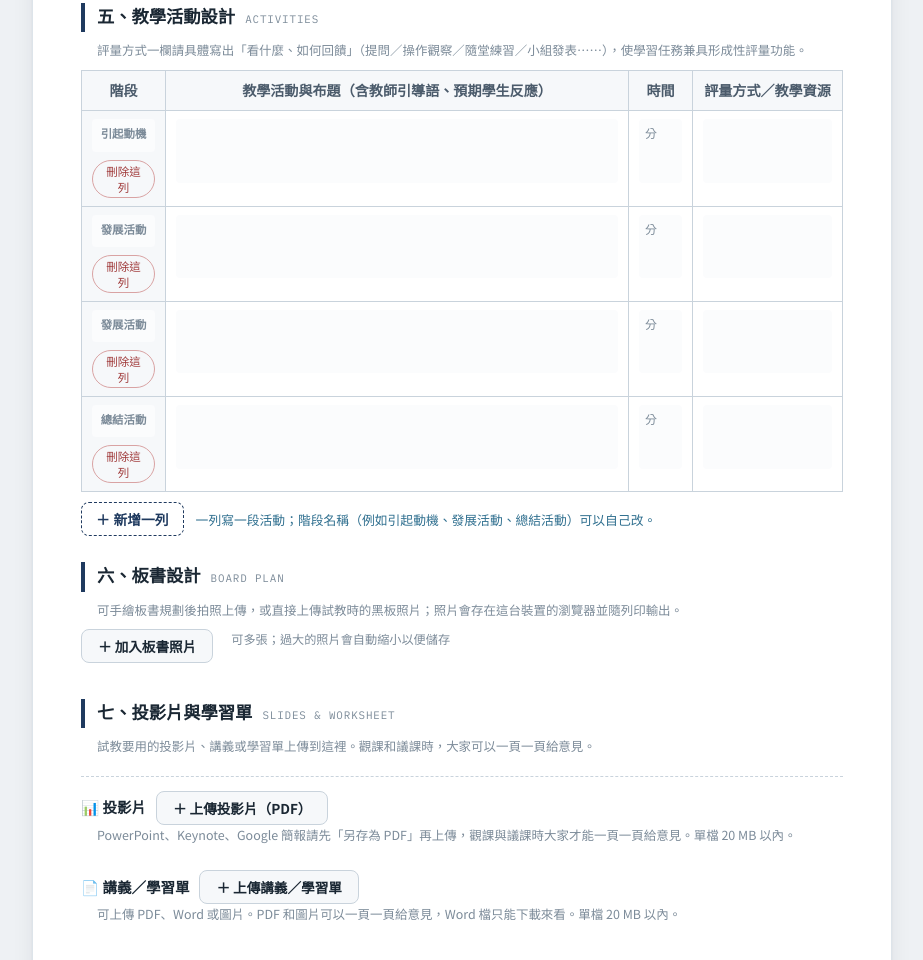
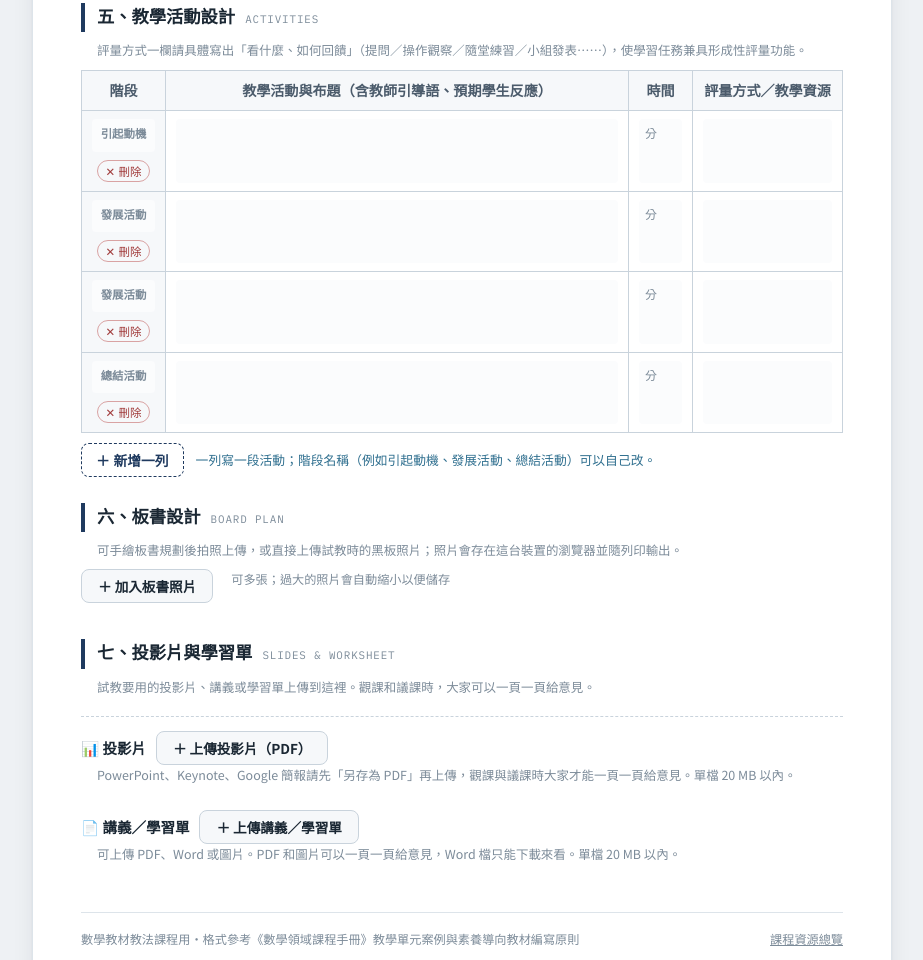
Before and after one commit to ycshu/108_Math_Curriculum, a plain HTML site: page lesson-plan/index.html in a window 1280 px wide. Shown: the part 1553-2513 px from the top of the page, without its empty margins (178-1101 px from the left). Drawn offline with nearby package versions, Linux system fonts and the light colour scheme.

Commit message:
教案設計單：刪除列按鈕縮短
Co-Authored-By: Claude Opus 5.5 <noreply@anthropic.com>
Claude-Session: https://claude.ai/code/session_01MFf6FcmVfXtaX4uWje4FCa

```diff
--- a/lesson-plan/index.html
+++ b/lesson-plan/index.html
@@ -182,7 +182,7 @@ table.acts td.stage{
 }
 table.acts td.stage .fill{ min-height:2.4em; text-align:center; }
 table.acts .act-del{ display:block; margin:8px auto 0; font-size:.72rem; padding:2px 8px; border-radius:999px;
-  border:1px solid #d9a3a3; background:transparent; color:#a13c3c; cursor:pointer; }
+  border:1px solid #d9a3a3; background:transparent; color:#a13c3c; cursor:pointer; white-space:nowrap; }
 .acts-tools{ margin-top:10px; display:flex; gap:12px; align-items:center; flex-wrap:wrap; font-size:.8rem; color:#2f6f8f; }
 .acts-tools button{ font-size:.86rem; padding:6px 14px; border-radius:8px; border:1.5px dashed var(--accent); background:transparent; color:var(--accent); font-weight:700; cursor:pointer; }
 @media print{ .acts-tools, table.acts .act-del{ display:none !important; } }
@@ -500,7 +500,7 @@ footer.doc a{ color:var(--ink-faint); }
     var ph=STAGE_PH[i-1]||'發展活動';
     return '<tr class="act-row">'
       +'<td class="stage"><div class="fill" contenteditable="true" data-key="act'+i+'n" data-ph="'+ph+'"></div>'
-      +'<button type="button" class="act-del" data-i="'+i+'" title="刪除這一列">刪除這列</button></td>'
+      +'<button type="button" class="act-del" data-i="'+i+'" title="刪除這一列">✕ 刪除</button></td>'
       +'<td><div class="fill" contenteditable="true" data-key="act'+i+'" data-ph=""></div></td>'
       +'<td class="narrow"><div class="fill" contenteditable="true" data-key="act'+i+'t" data-ph="分"></div></td>'
       +'<td><div class="fill" contenteditable="true" data-key="act'+i+'a" data-ph=""></div></td></tr>';
```
